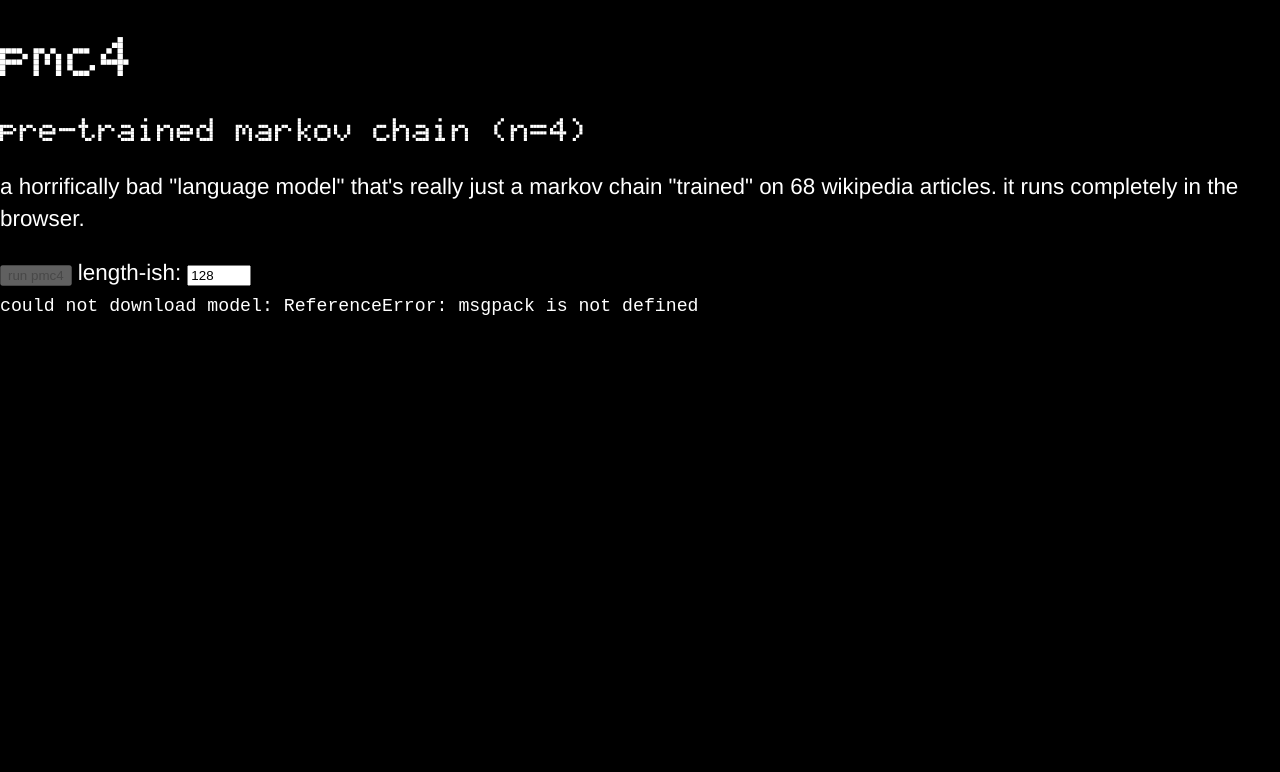
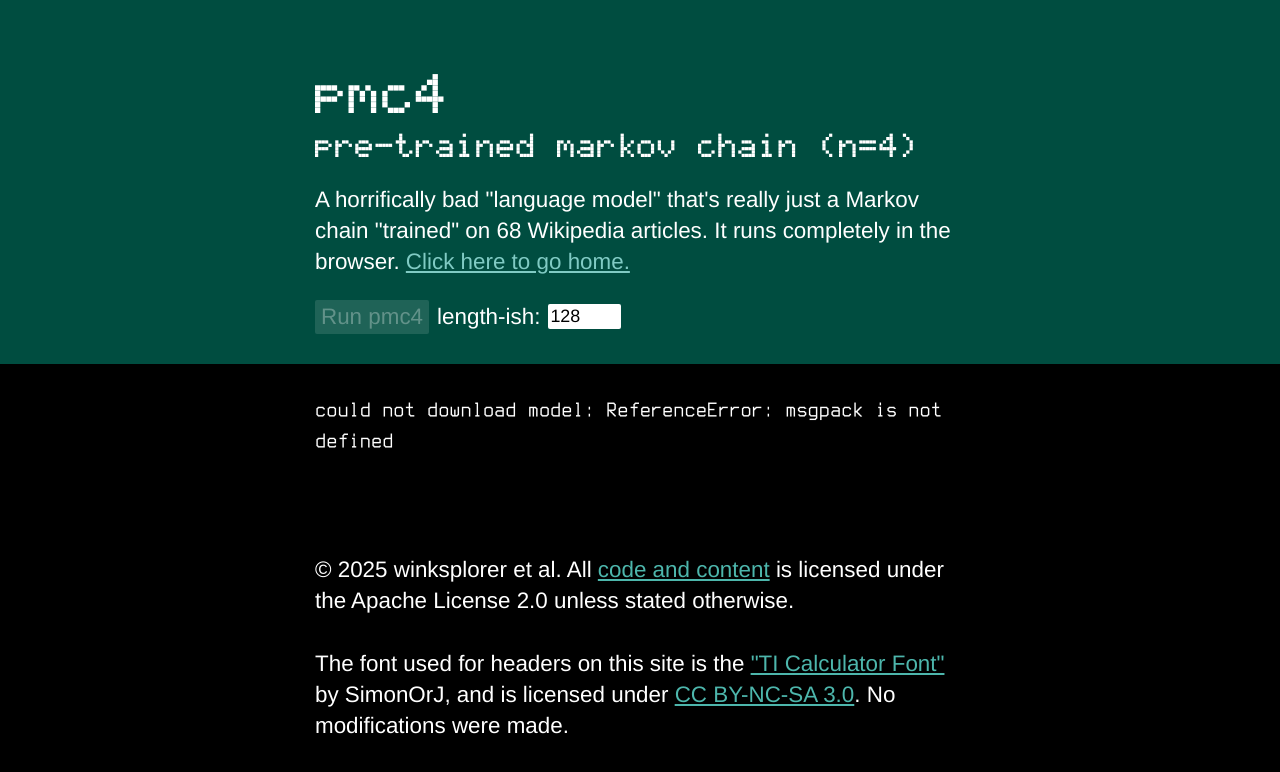
Before and after one commit to winksplorer/winksplorer.net, a plain HTML site: page pmc4/index.html in a window 1280 px wide. Drawn offline with Linux system fonts and the light colour scheme; no server answers; a script that the page names is missing; a web font is replaced by a local one.

Commit message:
finished rewrite(?)

```diff
--- a/pmc4/index.html
+++ b/pmc4/index.html
@@ -2,26 +2,41 @@
 <html lang="en">
     <head>
         <title>pmc4</title>
+        <meta charset="UTF-8">
+	    <meta name="viewport" content="width=device-width, initial-scale=1">
+	    <meta name="description" content="An awful Markov chain text generator 'trained' on 68 Wikipedia articles">
+
         <link href="../style.css" rel="stylesheet" type="text/css">
-	    <meta name="viewport" content="width=device-width, initial-scale=1">
-	    <meta charset="UTF-8">
-	    <meta name="description" content="An awful Markov chain text generator 'trained' on 68 Wikipedia articles">
 
         <script src="msgpack.min.js" defer></script>
         <script src="markov.js" defer></script>
     </head>
     <body>
-        <h1 class="logo">pmc4</h1>
-        <h3 class="h">pre-trained markov chain (n=4)</h3>
+        <section class="colored">
+            <div class="content">
+                <h1>pmc4</h1>
 
-        <p>a horrifically bad "language model" that's really just a markov chain "trained" on 68 wikipedia articles. it runs completely in the browser.</p>
+                <h3 class="lower-mt">pre-trained markov chain (n=4)</h3>
 
-        <div class="ai-c">
-            <button id="runBtn" onclick="runPmc4()" disabled>run pmc4</button>
+                <p>A horrifically bad "language model" that's really just a Markov chain "trained" on 68 Wikipedia articles. It runs completely in the browser. <a href="../index.html">Click here to go home.</a></p>
 
-            <label for="tokens">length-ish:</label>
-            <input id="tokens" type="number" min="0" max="999" step="5" value="128">
-        </div>
-        <code id="result">-result will go here-</code>
+                <div class="inline">
+                    <button id="runBtn" onclick="runPmc4()" disabled>Run pmc4</button>
+
+                    <label for="tokens">length-ish:</label>
+                    <input id="tokens" type="number" min="0" max="999" step="5" value="128">
+                </div>
+
+            </div>
+        </section>
+
+        <section>
+            <div class="content">
+                <code id="result">-result will go here-</code>
+            </div>
+        </section>
+
+        <footer class="short">&copy; 2025 winksplorer et al. All <a href="https://github.com/winksplorer/winksplorer.net">code and content</a> is licensed under the Apache License 2.0 unless stated otherwise.
+            <br><br>The font used for headers on this site is the <a href="https://fontstruct.com/fontstructions/show/584688">"TI Calculator Font"</a> by SimonOrJ, and is licensed under <a href="https://creativecommons.org/licenses/by-nc-sa/3.0">CC BY-NC-SA 3.0</a>. No modifications were made.</footer>
     </body>
 </html>
--- a/style.css
+++ b/style.css
@@ -1,9 +1,4 @@
 /* fonts */
-@font-face {
-    font-family: 'Helvetica Neue Condensed';
-    src: url('assets/HelveticaNeue-Condensed.woff2') format('woff2');
-}
-
 @font-face {
     font-family: 'Barlow Condensed';
     src: url('assets/BarlowCondensed-Regular.woff2') format('woff2');
@@ -14,7 +9,12 @@
     src: url('assets/ti-calculator-font.woff2') format('woff2');
 }
 
-/* generic elements */
+@font-face {
+    font-family: 'Terminus';
+    src: url('assets/TerminusTTF-4.49.3.woff2') format('woff2');
+}
+
+/* whole page */
 
 html, body {
     background: black;
@@ -23,18 +23,17 @@ html, body {
     margin:0;
 }
 
-body {
+* {
     font-family: 'Barlow Condensed', 'Helvetica Neue Condensed', 'Helvetica Neue', Helvetica, Arial, sans-serif;
     font-stretch: condensed;
+}
+
+body {
     font-size: 1.4em;
     line-height: 1.4;
 }
 
-h1, h2, h3, h4 {
-    font-family: 'TI', 'Menlo', 'Courier New', Courier, monospace;
-    font-weight: normal;
-    line-height: 1.2;
-}
+/* generic elements */
 
 a {
     color: #4db6ac;
@@ -42,6 +41,71 @@ a {
 
 li {
     margin-top: 0.2em;
+}
+
+code {
+    font-family: 'Terminus', 'Menlo', 'Courier New', Courier, monospace;
+}
+
+input {
+    font-size: 0.8em;
+    border: none;
+    border-radius: 2px;
+    padding: 2px;
+}
+
+button {
+    height: 1.5em;
+    min-width: 4.5em;
+
+    font-size: 1em;
+    line-height: 1;
+
+    border: none;
+    border-radius: 2px;
+
+    background: #80cbc4;
+
+    transition: background 0.2s ease;
+}
+
+button:hover {
+    background: #71b3ac;
+}
+
+button:active {
+    background: #47857e;
+}
+
+button[disabled] {
+    background: rgba(255, 255, 255, 0.12);
+    color: rgba(255, 255, 255, 0.30);
+}
+
+/* headers */
+h1, h2, h3 {
+    font-family: 'TI', 'Terminus', 'Menlo', 'Courier New', Courier, monospace;
+    font-weight: normal;
+    line-height: 1.2;
+
+    margin-bottom: 0;
+
+    transition: font-size 0.1s ease;
+}
+
+h1 {
+    font-size: 2em;
+    font-size: clamp(1em, 2vw + 1em, 2em);
+}
+
+h2 {
+    font-size: 1.4em;
+    font-size: clamp(1em, 2vw + 1em, 1.4em);
+}
+
+h3 {
+    font-size: 1.2em;
+    font-size: clamp(1em, 2vw + 1em, 1.2em);
 }
 
 /* sections */
@@ -75,12 +139,14 @@ footer.short {
     margin-top: 3em;
 }
 
-/* misc shit */
+/* misc */
 
-.giant {
-    font-size: 2em;
-    font-size: clamp(1em, 2vw + 1em, 2em);
-    margin-bottom: 0;
+.inline {
+    display: flex;
+    align-items: center;
+    gap: 8px;
+}
 
-    transition: font-size 0.2s ease;
+.lower-mt {
+    margin-top: 0.3em;
 }
```
Also changed, not shown: 404.html (+2 -3 lines), index.html (+3 -10 lines), projects/index.html (deleted, +0 -22 lines), wallpapers/index.html (deleted, +0 -23 lines), assets/TerminusTTF-4.49.3.woff2 (added), wallpapers/bordersDark.png (deleted), wallpapers/bordersDarkMobile.png (deleted), wallpapers/bordersLight.png (deleted), wallpapers/bordersLightMobile.png (deleted), wallpapers/bsod.png (deleted), wallpapers/cdHistory.png (deleted), wallpapers/wbm.png (deleted).
